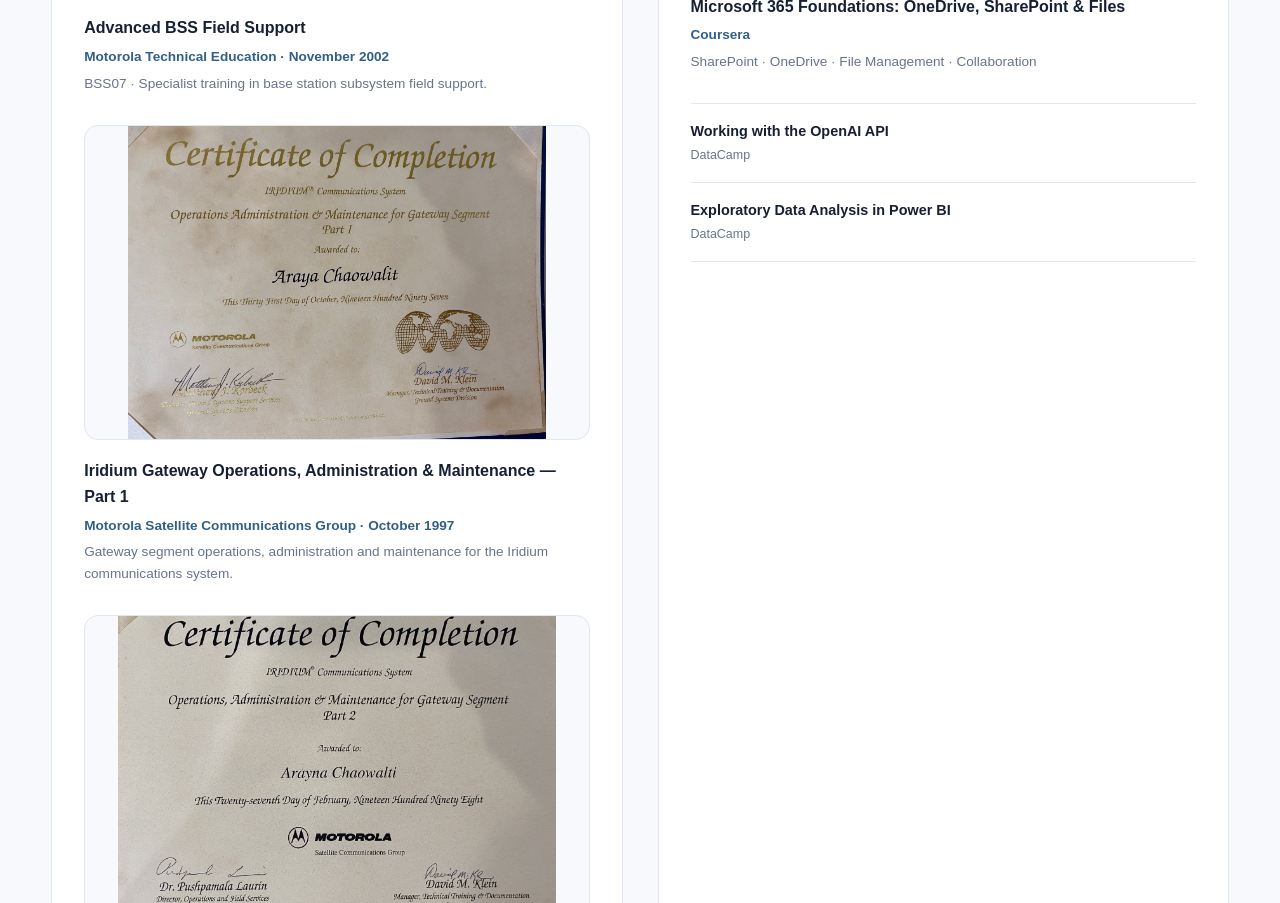
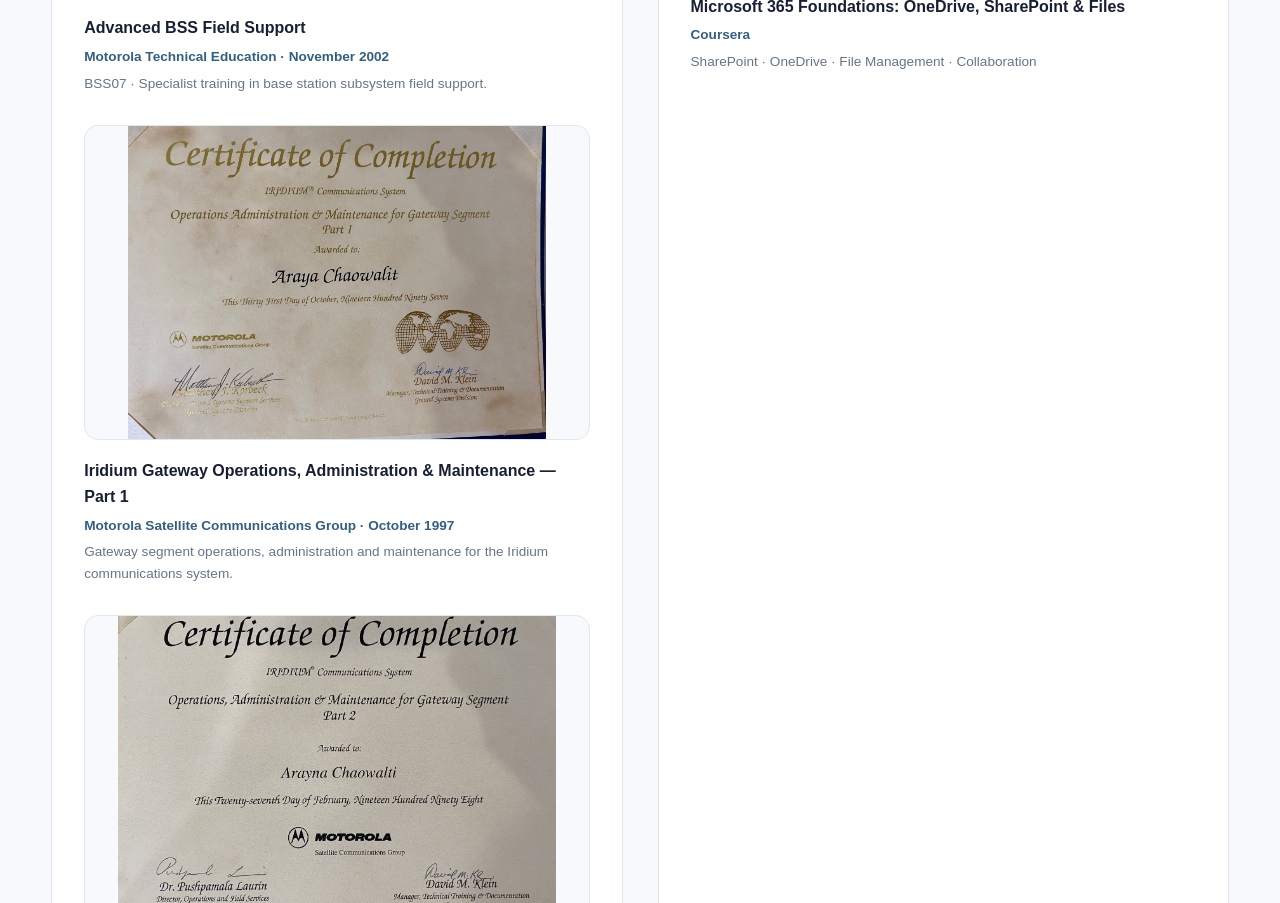
Before and after one commit to araya-chaowalit/araya-ai-portfolio, a plain HTML site: page telecom.html in a window 1280 px wide. Shown: the part 8588-9491 px from the top of the page. Drawn offline with Linux system fonts and the light colour scheme.

Commit message:
modify telecom.html

```diff
--- a/telecom.html
+++ b/telecom.html
@@ -1189,18 +1189,6 @@
                 </div>
             </div>
 
-            <!-- ADDITIONAL AI & DATA TRAINING -->
-            <div class="training-list">
-                <div>
-                    <strong>Working with the OpenAI API</strong>
-                    <span>DataCamp</span>
-                </div>
-
-                <div>
-                    <strong>Exploratory Data Analysis in Power BI</strong>
-                    <span>DataCamp</span>
-                </div>
-            </div>
 
         </div>
 
```
